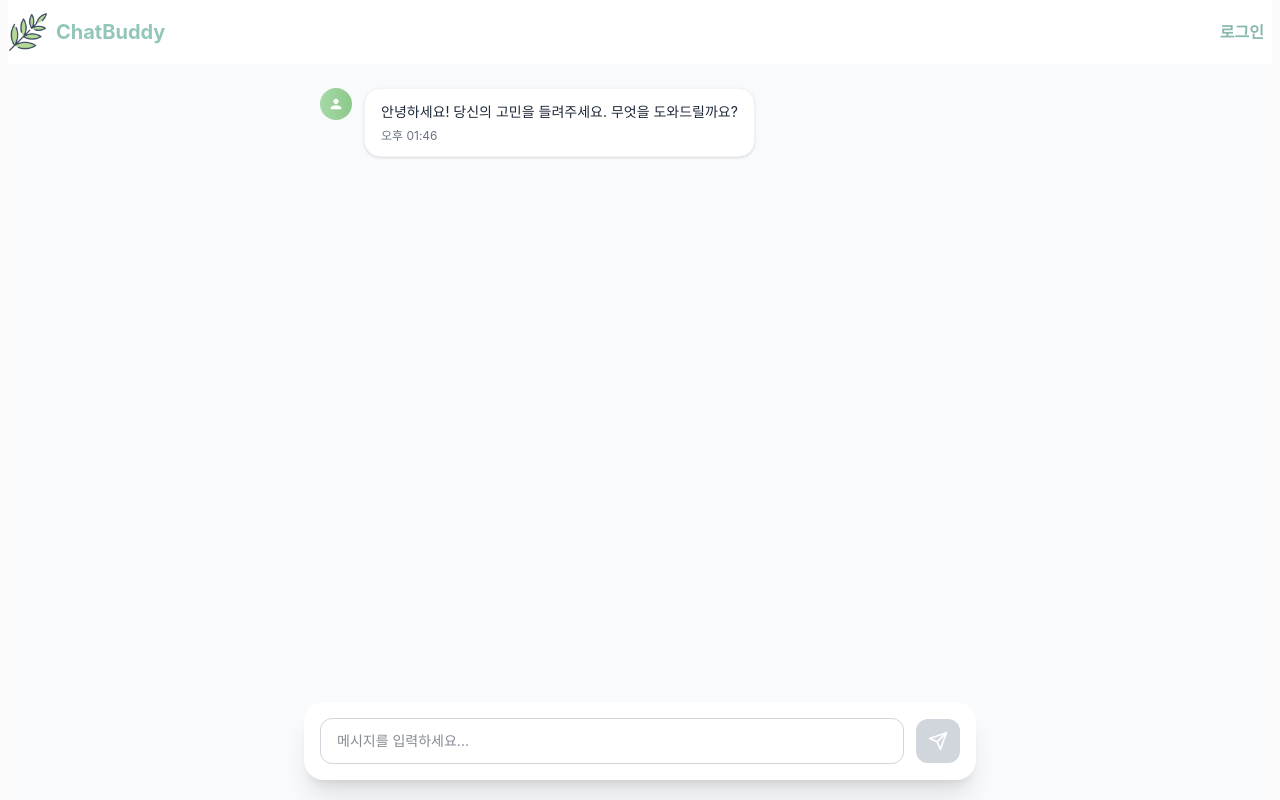
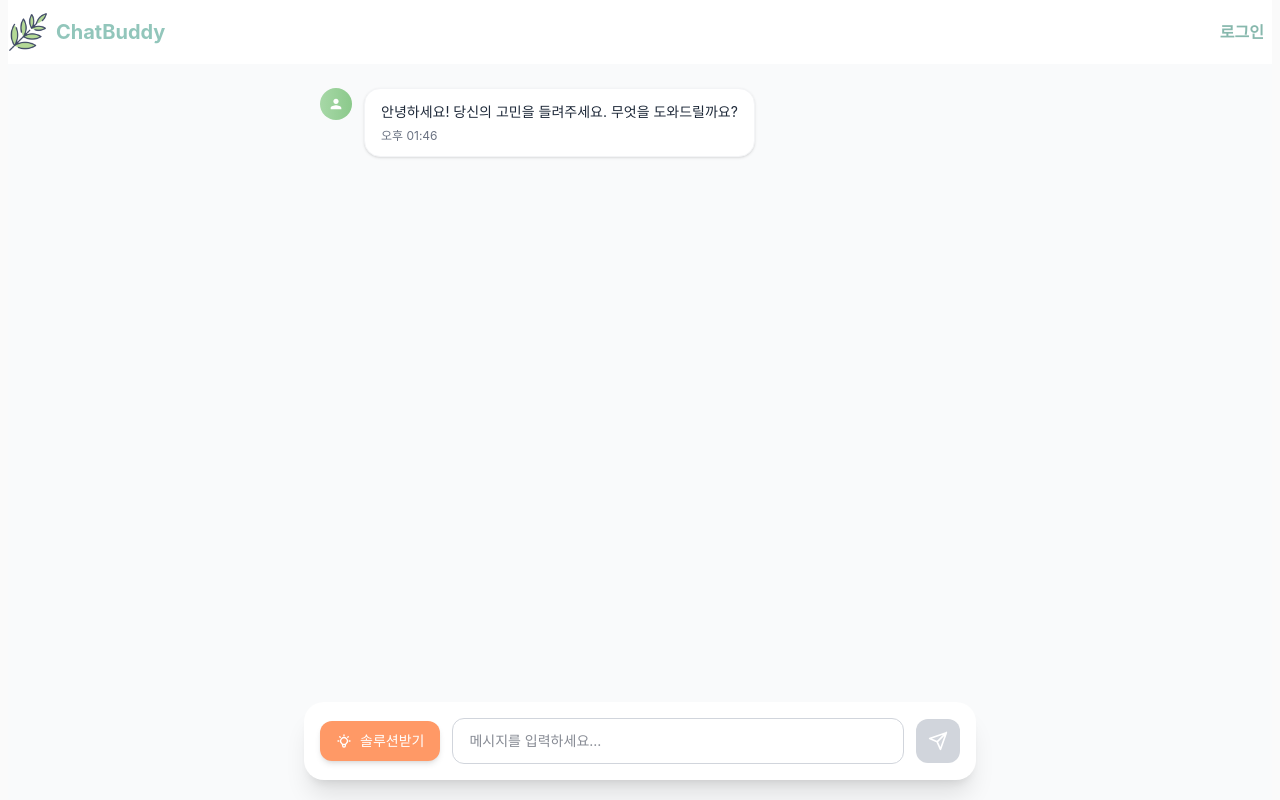
Before and after one commit to Sesac07/chatbuddy, a Next.js app: page /chat in a window 1280 px wide. Built offline with nearby package versions, Linux system fonts and the light colour scheme; no server answers.

Commit message:
style: 솔루션 기능 버튼 및 모달 레이아웃 작업

```diff
--- a/src/app/chat/message-input.tsx
+++ b/src/app/chat/message-input.tsx
@@ -1,24 +1,32 @@
 'use client';
+import { useModal } from '@/components/modal-provider';
+import { useSession } from 'next-auth/react';
 import { useRef, useState } from 'react';
 
 type MessageInputProps = {
   onSubmit: (formData: FormData) => void;
-  isLoading?: boolean;
-  disabled?: boolean;
-  ref?: React.RefObject<HTMLTextAreaElement | null>;
+  isLoading: boolean;
+  disabled: boolean;
+  textareaRef: React.RefObject<HTMLTextAreaElement | null>;
 };
 
 export default function MessageInput({
   onSubmit,
   isLoading = false,
   disabled = false,
-  ref,
+  textareaRef,
 }: MessageInputProps) {
   const [inputValue, setInputValue] = useState('');
   const formRef = useRef<HTMLFormElement>(null);
+  const { status } = useSession();
+  const { openModal } = useModal();
 
-  // ref가 전달되면 사용하고, 아니면 내부 ref 사용
-  const textareaRef = ref;
+  const submitSolution = () => {
+    if (status === 'unauthenticated') {
+      openModal();
+      return;
+    }
+  };
 
   const handleSubmit = (e: React.FormEvent<HTMLFormElement>) => {
     e.preventDefault();
@@ -29,7 +37,7 @@ export default function MessageInput({
     setInputValue('');
 
     // 전송 후 텍스트에리어 높이 리셋
-    if (textareaRef?.current) {
+    if (textareaRef.current) {
       textareaRef.current.style.height = 'auto';
       textareaRef.current.style.height = '46px';
     }
@@ -45,7 +53,7 @@ export default function MessageInput({
   };
 
   const adjustTextareaHeight = () => {
-    if (textareaRef?.current) {
+    if (textareaRef.current) {
       const textarea = textareaRef.current;
       textarea.style.height = 'auto';
 
@@ -65,6 +73,22 @@ export default function MessageInput({
   return (
     <div className="mb-5 rounded-[20px] bg-white px-4 py-4 shadow-xl">
       <form ref={formRef} onSubmit={handleSubmit} className="flex items-center space-x-3">
+        <button
+          type="button"
+          className="group flex cursor-pointer items-center space-x-2 rounded-xl bg-[#ff9966] px-4 py-2.5 text-sm font-medium text-white shadow-md transition-all duration-200 hover:bg-[#ff7043] hover:shadow-lg active:scale-95 disabled:cursor-not-allowed disabled:opacity-50"
+          onClick={submitSolution}>
+          <svg
+            className="h-4 w-4 transition-transform group-hover:rotate-12"
+            viewBox="0 0 24 24"
+            fill="none"
+            stroke="currentColor"
+            strokeWidth="2"
+            strokeLinecap="round"
+            strokeLinejoin="round">
+            <path d="M9.663 17h4.673M12 3v1m6.364 1.636l-.707.707M21 12h-1M4 12H3m3.343-5.657l-.707-.707m2.828 9.9a5 5 0 117.072 0l-.548.547A3.374 3.374 0 0014 18.469V19a2 2 0 11-4 0v-.531c0-.895-.356-1.754-.988-2.386l-.548-.547z" />
+          </svg>
+          <span>솔루션받기</span>
+        </button>
         <div className="flex flex-1 justify-center">
           <textarea
             ref={textareaRef}
--- a/src/app/chat/page.tsx
+++ b/src/app/chat/page.tsx
@@ -20,7 +20,7 @@ export default function ChatPage() {
     isLoading: false,
   });
   const [isPending, startTransition] = useTransition();
-  const messageInputRef = useRef<HTMLTextAreaElement>(null);
+  const textareaRef = useRef<HTMLTextAreaElement>(null);
 
   const handleFormSubmit = async (formData: FormData) => {
     const content = formData.get('message') as string;
@@ -67,7 +67,7 @@ export default function ChatPage() {
 
         // 응답 완료 후 포커스 복원
         setTimeout(() => {
-          messageInputRef.current?.focus();
+          textareaRef.current?.focus();
         }, 100);
       } catch (error) {
         console.error('메세지 에러 :', error);
@@ -89,7 +89,7 @@ export default function ChatPage() {
       </div>
       <div className="mx-auto w-full max-w-2xl">
         <MessageInput
-          ref={messageInputRef}
+          textareaRef={textareaRef}
           onSubmit={handleFormSubmit}
           isLoading={chatState.isLoading || isPending}
           disabled={chatState.isTyping || isPending}
--- a/src/app/layout.tsx
+++ b/src/app/layout.tsx
@@ -1,4 +1,5 @@
 import Header from '@/components/header';
+import { ModalProvider } from '@/components/modal-provider';
 import type { Metadata } from 'next';
 import { SessionProvider } from 'next-auth/react';
 import { Geist, Geist_Mono } from 'next/font/google';
@@ -28,11 +29,13 @@ export default async function RootLayout({
     <html lang="ko">
       <body className="min-h-screen antialiased">
         <SessionProvider>
-          <div className="mx-auto flex max-w-7xl flex-col px-2">
-            <Header />
-            <main>{children}</main>
-            {/* <footer>footer 입니다.</footer> */}
-          </div>
+          <ModalProvider>
+            <div className="mx-auto flex max-w-7xl flex-col px-2">
+              <Header />
+              <main>{children}</main>
+              {/* <footer>footer 입니다.</footer> */}
+            </div>
+          </ModalProvider>
         </SessionProvider>
       </body>
     </html>
--- /dev/null
+++ b/src/components/modal-provider.tsx
@@ -0,0 +1,87 @@
+'use client';
+
+import { useRouter } from 'next/navigation';
+import { createContext, useContext, useState } from 'react';
+
+interface ModalContextType {
+  openModal: () => void;
+  closeModal: () => void;
+}
+
+const ModalContext = createContext<ModalContextType | null>(null);
+
+export const useModal = () => {
+  const context = useContext(ModalContext);
+  if (!context) {
+    throw new Error('모달 컨텍스트를 사용할 수 없습니다.');
+  }
+  return context;
+};
+
+export const ModalProvider = ({ children }: { children: React.ReactNode }) => {
+  const [isOpen, setIsOpen] = useState(false);
+  const router = useRouter();
+
+  const openModal = () => {
+    setIsOpen(true);
+  };
+
+  const closeModal = () => {
+    setIsOpen(false);
+  };
+
+  const handleLogin = () => {
+    closeModal();
+    router.push('/login');
+  };
+
+  return (
+    <ModalContext.Provider value={{ openModal, closeModal }}>
+      {children}
+      {isOpen && (
+        <div
+          className="animate-in fade-in fixed inset-0 z-50 flex items-center justify-center bg-black/60 backdrop-blur-sm duration-200"
+          onClick={closeModal}>
+          <div
+            className="animate-in zoom-in-95 flex min-w-[320px] flex-col gap-6 rounded-2xl bg-white p-8 shadow-2xl duration-200"
+            onClick={(e) => e.stopPropagation()}>
+            {/* 아이콘 */}
+            <div className="mx-auto flex h-16 w-16 items-center justify-center rounded-full bg-[#a7d8a7]/20">
+              <svg
+                className="h-8 w-8 text-[#8fbc8f]"
+                fill="none"
+                stroke="currentColor"
+                viewBox="0 0 24 24">
+                <path
+                  strokeLinecap="round"
+                  strokeLinejoin="round"
+                  strokeWidth={2}
+                  d="M12 15v2m-6 4h12a2 2 0 002-2v-6a2 2 0 00-2-2H6a2 2 0 00-2 2v6a2 2 0 002 2zm10-10V7a4 4 0 00-8 0v4h8z"
+                />
+              </svg>
+            </div>
+
+            {/* 메시지 */}
+            <div className="text-center">
+              <h3 className="mb-2 text-xl font-bold text-gray-900">로그인 후 사용가능합니다</h3>
+            </div>
+
+            {/* 버튼 */}
+            <div className="flex flex-col gap-2">
+              <button
+                onClick={handleLogin}
+                className="w-full rounded-lg bg-[#a7d8a7] px-6 py-3 font-medium text-white shadow-md transition-all hover:bg-[#8fbc8f] hover:shadow-lg active:scale-[0.98]">
+                로그인하러 가기
+              </button>
+              <button
+                onClick={closeModal}
+                className="w-full rounded-lg border-2 border-[#a7d8a7] px-6 py-3 font-medium text-[#8fbc8f] transition-all hover:bg-[#a7d8a7]/10 active:scale-[0.98]">
+                취소하기
+              </button>
+            </div>
+          </div>
+        </div>
+      )}
+    </ModalContext.Provider>
+  );
+};
```
